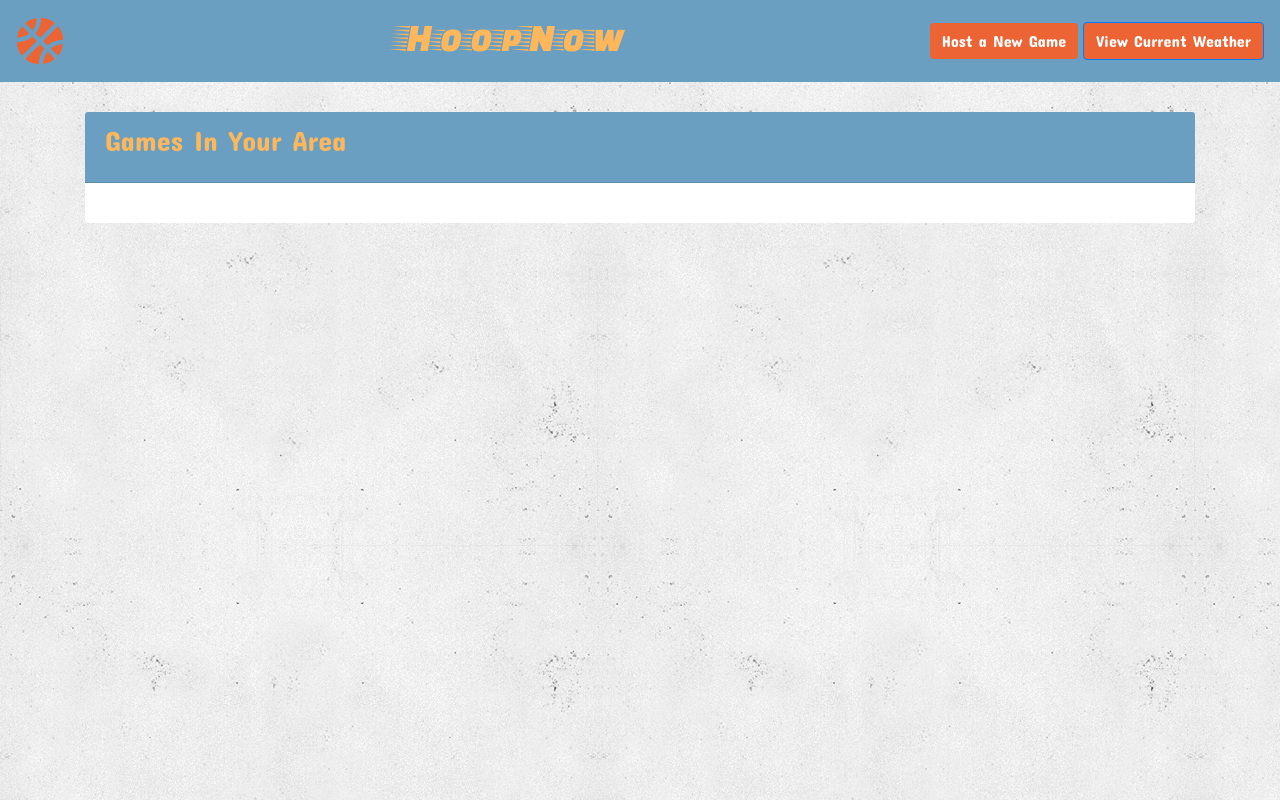
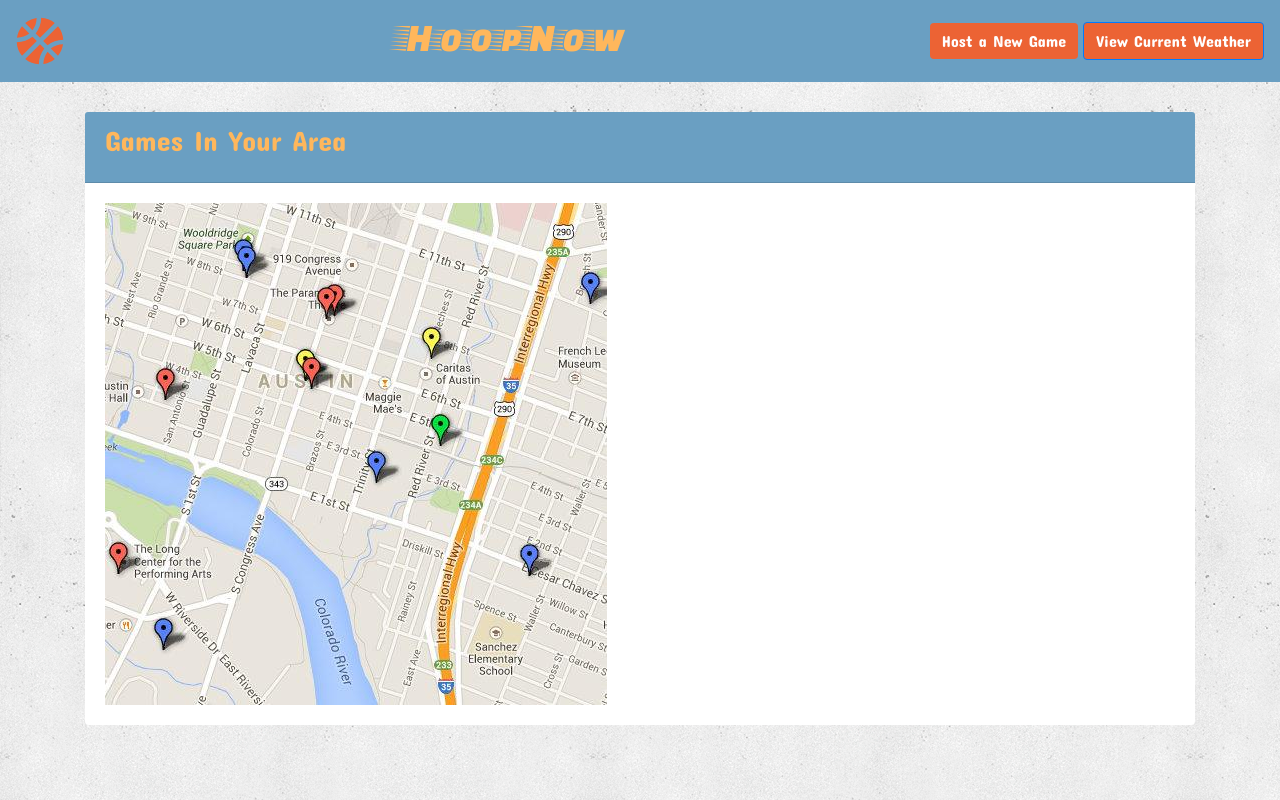
Before and after one commit to dylanglover6/pick-up-game, a plain HTML site: page public/index.html in a window 1280 px wide. Drawn offline with nearby package versions, Linux system fonts and the light colour scheme; no server answers.

Commit message:
added google map page holder since maps API was not pushed

```diff
--- a/public/index.html
+++ b/public/index.html
@@ -47,7 +47,7 @@
               <h3 class="card-title" style="color: #ffb75c;">Games In Your Area</h3>
             </div>
             <div class="card-body" id="google-map">
-
+                <img src="./assets/images/google-map.jpg" alt="map placeholder">
             </div>
           </div>
         </div>
```
Also changed, not shown: public/assets/images/google-map.jpg (added).
